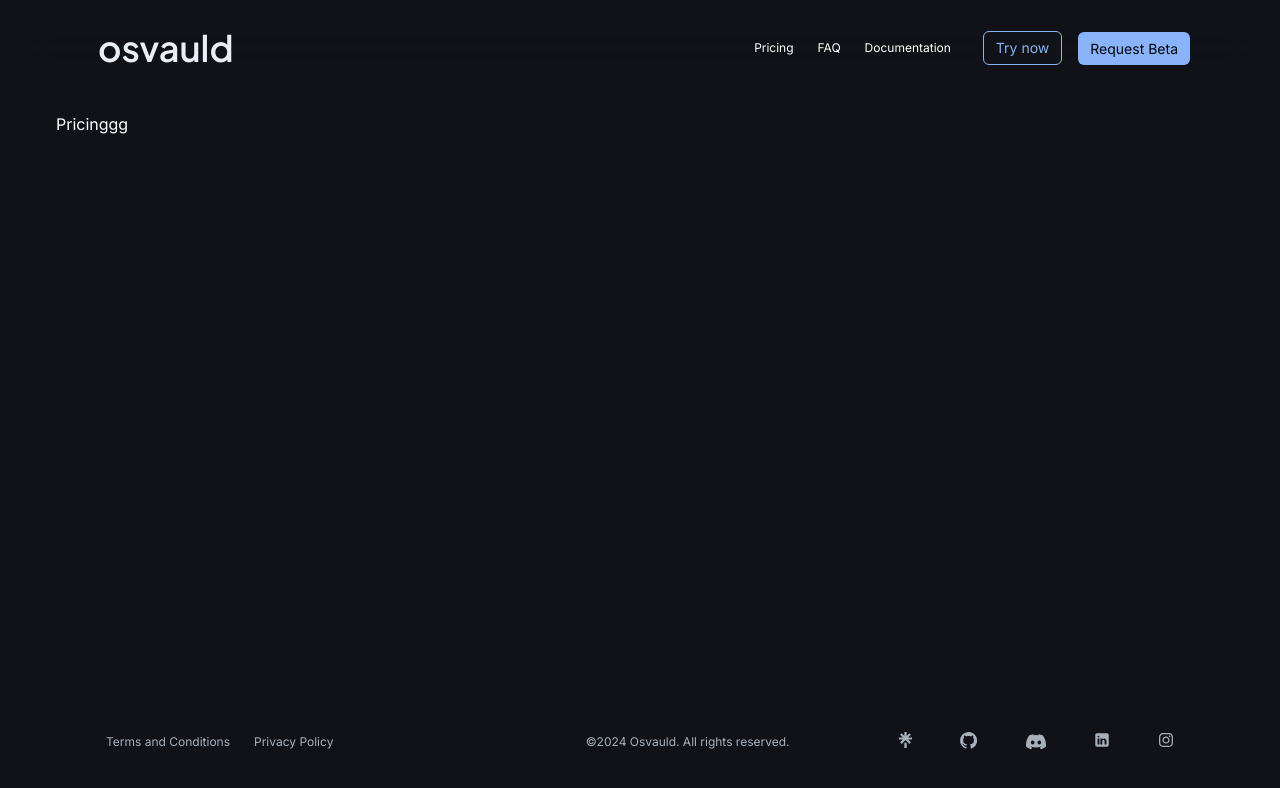
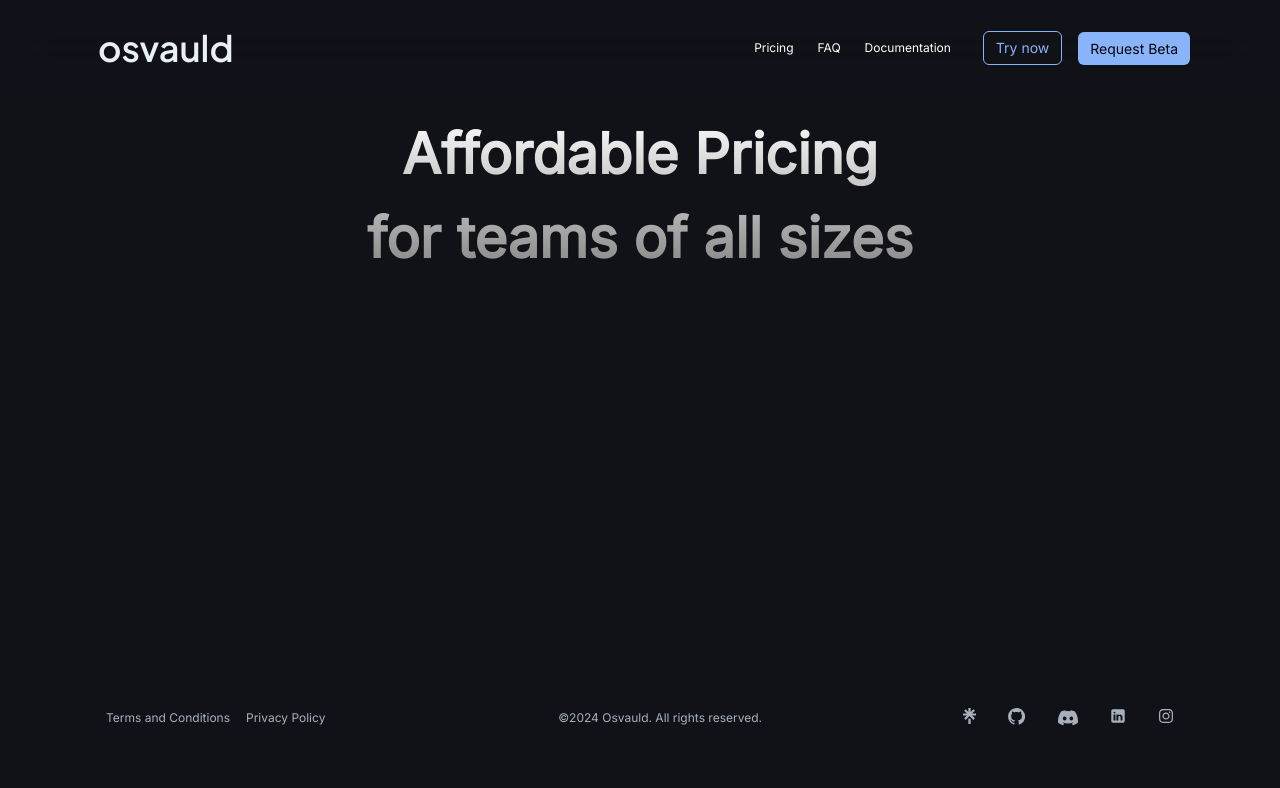
Before and after one commit to osvauld/landing, an Astro site: page /pricing in a window 1280 px wide. Built offline with nearby package versions, Linux system fonts and the light colour scheme; Astro itself is replaced by a stand-in of ours.

Commit message:
Footer refactor

```diff
--- a/src/components/Footer.jsx
+++ b/src/components/Footer.jsx
@@ -13,7 +13,7 @@ export const Footer = ({ faq }) => {
         } radius-for-skewed`}
       >
         <div className="w-full container px-4 mx-auto 2xl:w-[1200px] xl:w-[1100px] lg:w-[1000px] md:w-4/5">
-          <div className=" flex flex-col lg:flex-row justify-start items-center">
+          <div className=" flex flex-col sm:flex-row justify-start items-center">
             <div
               className={`${
                 faq ? "hidden" : ""
@@ -189,62 +189,66 @@ export const Footer = ({ faq }) => {
               </ul>
             </div>
           </div>
-          <div className="flex flex-col-reverse xl:flex-row justify-center md:justify-between items-center w-full xl:mt-6 h-[50vw]  md:h-auto gap-10 md:gap-0">
-            <div className="w-[95%] xl:w-[64%] flex flex-col md:flex-row justify-between items-center text-white4 text-xs xl:mt-0 gap-6 md:gap-0">
-              <div className="">
-                <a className="mr-6 whitespace-nowrap" href="/terms">
+          <div className="flex flex-col-reverse lg:flex-row justify-between items-center w-full my-6 gap-4 lg:gap-20 xl:gap-0">
+            <div className="w-full xl:w-2/3 flex flex-col lg:flex-row justify-between lg:pr-14 items-center text-white4 text-xs gap-4">
+              <div className="flex flex-wrap justify-center lg:justify-start gap-4">
+                <a
+                  href="/terms"
+                  className="whitespace-nowrap hover:text-white1"
+                >
                   Terms and Conditions
                 </a>
-                <a href="/privacy" className="whitespace-nowrap">
+                <a
+                  href="/privacy"
+                  className="whitespace-nowrap hover:text-white1"
+                >
                   Privacy Policy
                 </a>
               </div>
-              <span className="whitespace-nowrap">
+              <span className="whitespace-nowrap text-center lg:text-left">
                 ©2024 Osvauld. All rights reserved.
               </span>
             </div>
-            <div className="flex gap-12 my-4 xl:my-0">
-              <a
-                href="https://linktr.ee/osvauld"
-                aria-label="Linktree Icon"
-                target="_blank"
-                rel="noopener noreferrer"
-              >
-                <LinktreeIcon color={"#A6B0BB"} />
-              </a>
-              <a
-                href="https://github.com/osvauld"
-                aria-label="Github Icon"
-                target="_blank"
-                rel="noopener noreferrer"
-              >
-                <GithubIcon color={"#A6B0BB"} />
-              </a>
-              <a
-                href="https://discord.gg/u43atWCS"
-                aria-label="Discord Icon"
-                target="_blank"
-                rel="noopener noreferrer"
-              >
-                <DiscordIcon color={"#A6B0BB"} />
-              </a>
-              <a
-                href="https://www.linkedin.com/company/osvauld"
-                aria-label="LinkdinIcon"
-                target="_blank"
-                rel="noopener noreferrer"
-              >
-                <LinkdinIcon color={"#A6B0BB"} />
-              </a>
-              <a
-                href="https://www.instagram.com/osvauld/"
-                aria-label="Instagram Icon"
-                target="_blank"
-                rel="noopener noreferrer"
-              >
-                <InstagramIcon color={"#A6B0BB"} />
-              </a>
-            </div>
+            <nav className="flex gap-8 my-4 xl:my-0">
+              {[
+                {
+                  href: "https://linktr.ee/osvauld",
+                  Icon: LinktreeIcon,
+                  label: "Linktree",
+                },
+                {
+                  href: "https://github.com/osvauld",
+                  Icon: GithubIcon,
+                  label: "Github",
+                },
+                {
+                  href: "https://discord.gg/BVQtV6gS2c",
+                  Icon: DiscordIcon,
+                  label: "Discord",
+                },
+                {
+                  href: "https://www.linkedin.com/company/osvauld",
+                  Icon: LinkdinIcon,
+                  label: "LinkedIn",
+                },
+                {
+                  href: "https://www.instagram.com/osvauld/",
+                  Icon: InstagramIcon,
+                  label: "Instagram",
+                },
+              ].map(({ href, Icon, label }) => (
+                <a
+                  key={label}
+                  href={href}
+                  aria-label={`${label} Icon`}
+                  target="_blank"
+                  rel="noopener noreferrer"
+                  className="hover:opacity-80 transition-opacity"
+                >
+                  <Icon color="#A6B0BB" />
+                </a>
+              ))}
+            </nav>
           </div>
         </div>
       </div>
--- a/src/components/Navbar.jsx
+++ b/src/components/Navbar.jsx
@@ -81,7 +81,7 @@ export const Navbar = ({ faq }) => {
 
   return (
     <nav className="w-screen h-20 xl:h-24 flex justify-center items-center fixed  z-40 backdrop-blur-xl">
-      <div className="w-full  mx-auto 2xl:w-[1200px] xl:w-[1100px] lg:w-[1000px] md:w-4/5 flex justify-between items-center relative">
+      <div className="w-full  mx-auto 2xl:w-[1200px] xl:w-[1100px] lg:w-[1000px] md:w-4/5 flex items-center relative">
         <motion.div
           initial={{ opacity: 0 }}
           animate={{ opacity: 1 }}
@@ -102,9 +102,9 @@ export const Navbar = ({ faq }) => {
           animate={{ opacity: 1 }}
           transition={{ duration: 0.1 }}
           exit={{ opacity: 0 }}
-          className="xl:ml-auto xl:mr-4"
+          className="xl:ml-auto mr-4 ml-auto"
         >
-          <div className="hidden lg:flex h-full gap-6 xl:mx-4  py-2 cursor-pointer">
+          <div className="hidden lg:flex h-full gap-6 xl:mx-4 py-2 cursor-pointer ">
             {navbarLinks.map(({ href, label, ariaLabel }, index) => (
               <React.Fragment key={label}>
                 <a
--- a/src/components/additional/PricingCompoent.jsx
+++ b/src/components/additional/PricingCompoent.jsx
@@ -7,9 +7,12 @@ export const PricingCompoent = () => {
       whileInView={{ opacity: 1 }}
       viewport={{ once: true }}
       transition={{ duration: 0.2 }}
-      className="w-full flex-grow max-w-[1200px] mx-auto bg-faqDark px-4 pt-28 text-white"
+      className="w-full flex-grow flex flex-col items-center max-w-[1200px] mx-auto bg-faqDark px-4 pt-28 text-white"
     >
-      <h1>Pricinggg</h1>
+      <span className="text-[44px] flex flex-col items-center md:text-[56px] gradient-text-bottom font-semibold ">
+        <h1>Affordable Pricing</h1>
+        <h1>for teams of all sizes</h1>
+      </span>
     </motion.section>
   );
 };
--- a/src/styles/Theme.css
+++ b/src/styles/Theme.css
@@ -71,6 +71,17 @@ html {
   -webkit-text-fill-color: transparent;
 }
 
+/* global.css */
+.gradient-text-bottom {
+  background: linear-gradient(
+    180deg,
+    rgba(255, 255, 255, 1) 0%,
+    rgba(128, 128, 128, 1) 100%
+  );
+  -webkit-background-clip: text;
+  -webkit-text-fill-color: transparent;
+}
+
 /* Fix Safari issue related to <summary> / <details> arrow */
 details > summary.list-none::-webkit-details-marker,
 details > summary.list-none::marker {
```
